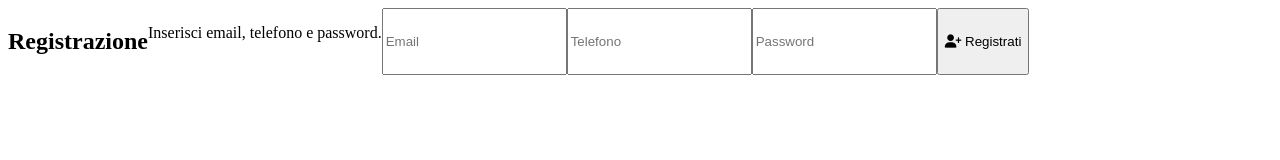
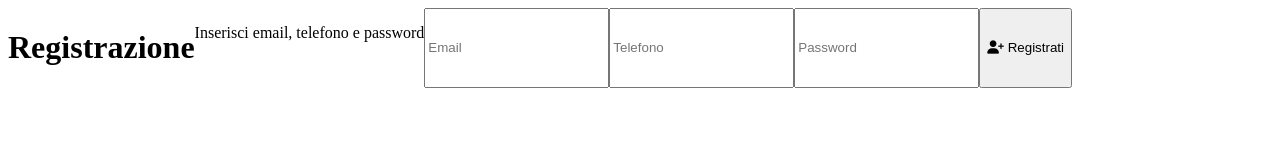
Before and after one commit to isaacbis1/Venicebeach36, a plain HTML site: page index.html in a window 1280 px wide. Both pictures are taken after a click on the button "Registrati". Drawn offline with Linux system fonts and the light colour scheme; no server answers; a small style sheet from the web is missing.

Commit message:
Update index.html

```diff
--- a/index.html
+++ b/index.html
@@ -5,7 +5,7 @@
   <meta name="viewport" content="width=device-width, initial-scale=1.0"/>
   <title>Prenotazione Campi</title>
 
-  <!-- Font Awesome -->
+  <!-- Font Awesome per le icone -->
   <link
     rel="stylesheet"
     href="https://cdnjs.cloudflare.com/ajax/libs/font-awesome/6.4.0/css/all.min.css"
@@ -22,38 +22,34 @@
   <script src="https://www.gstatic.com/firebasejs/8.10.1/firebase-firestore.js"></script>
 </head>
 <body>
-  <!-- Sezione Login -->
+  <!-- Sezione Login con 3 scelte: Admin, Accedi, Registrati -->
   <div id="login-area">
     <div class="login-container">
       <div class="login-form" id="login-options">
         <h1>Benvenuto</h1>
-        <p>Scegli un'opzione per entrare:</p>
+        <p>Scegli un'opzione:</p>
         <button onclick="loginAsAdmin()">Admin</button>
-        <button onclick="showUserLoginForm()">Accedi (User)</button>
+        <button onclick="showUserLoginForm()">Accedi</button>
         <button onclick="showRegistrationForm()">Registrati</button>
       </div>
 
       <!-- FORM LOGIN USER (dictionary) -->
       <div class="login-form" id="user-login-form" style="display: none;">
-        <h2>Login Utente</h2>
-        <p>Inserisci username e password (dictionary).</p>
+        <h1>Login Utente</h1>
+        <p>Inserisci username e password (dizionario)</p>
         <input type="text" id="user-username" placeholder="Username" />
         <input type="password" id="user-password" placeholder="Password" />
-        <button onclick="userLoginDictionary()">
-          <i class="fas fa-sign-in-alt"></i> Accedi
-        </button>
+        <button onclick="userLoginDictionary()"><i class="fas fa-sign-in-alt"></i> Accedi</button>
       </div>
 
       <!-- FORM REGISTRAZIONE -->
       <div class="login-form" id="registration-form" style="display: none;">
-        <h2>Registrazione</h2>
-        <p>Inserisci email, telefono e password.</p>
-        <input type="text" id="reg-email" placeholder="Email" />
-        <input type="text" id="reg-phone" placeholder="Telefono" />
-        <input type="password" id="reg-password" placeholder="Password" />
-        <button onclick="registerNewUser()">
-          <i class="fas fa-user-plus"></i> Registrati
-        </button>
+        <h1>Registrazione</h1>
+        <p>Inserisci email, telefono e password</p>
+        <input type="text" id="reg-email" placeholder="Email">
+        <input type="text" id="reg-phone" placeholder="Telefono">
+        <input type="password" id="reg-password" placeholder="Password">
+        <button onclick="registerNewUser()"><i class="fas fa-user-plus"></i> Registrati</button>
       </div>
     </div>
   </div>
@@ -61,14 +57,11 @@
   <!-- Sezione Applicazione -->
   <div id="app-area">
     <header>
-      <a href="#" class="logout" onclick="logout()">
-        <i class="fas fa-sign-out-alt"></i> Logout
-      </a>
+      <a href="#" class="logout" onclick="logout()"><i class="fas fa-sign-out-alt"></i> Logout</a>
       <h1>Prenotazione Campi</h1>
     </header>
 
     <main>
-      <!-- CAMPIONI 2x2 di campi -->
       <div class="fields-container">
         <div class="field-box" id="field-Volley1">
           <h3>Volley1</h3>
@@ -181,9 +174,7 @@
             <input type="text" id="image10Link">
           </div>
 
-          <button onclick="saveAdminImages()">
-            <i class="fas fa-save"></i> Salva Immagini
-          </button>
+          <button onclick="saveAdminImages()"><i class="fas fa-save"></i> Salva Immagini</button>
         </div>
 
         <h2>Elenco Registrazioni</h2>
@@ -209,7 +200,7 @@
   <!-- Notifiche -->
   <div id="notification-container"></div>
 
-  <!-- Codice JS -->
+  <!-- JS -->
   <script src="script.js"></script>
 </body>
 </html>
```
